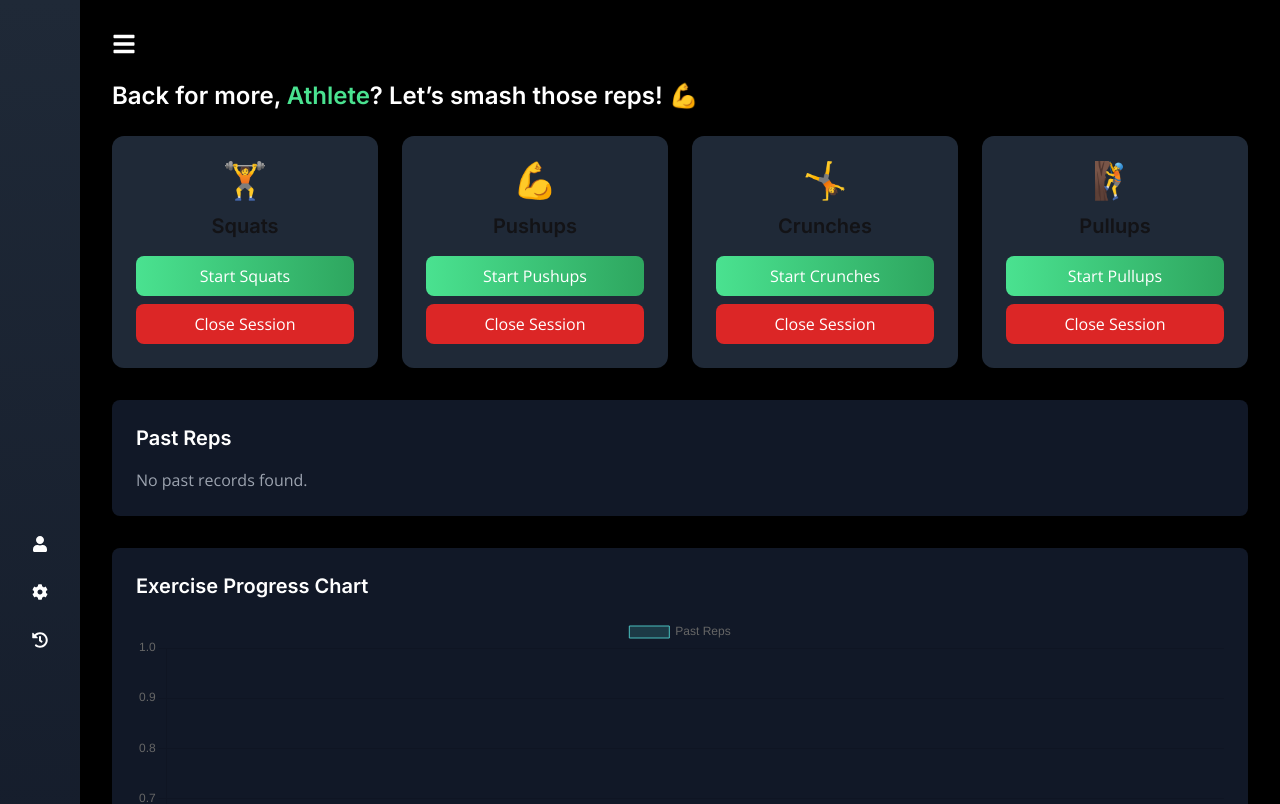
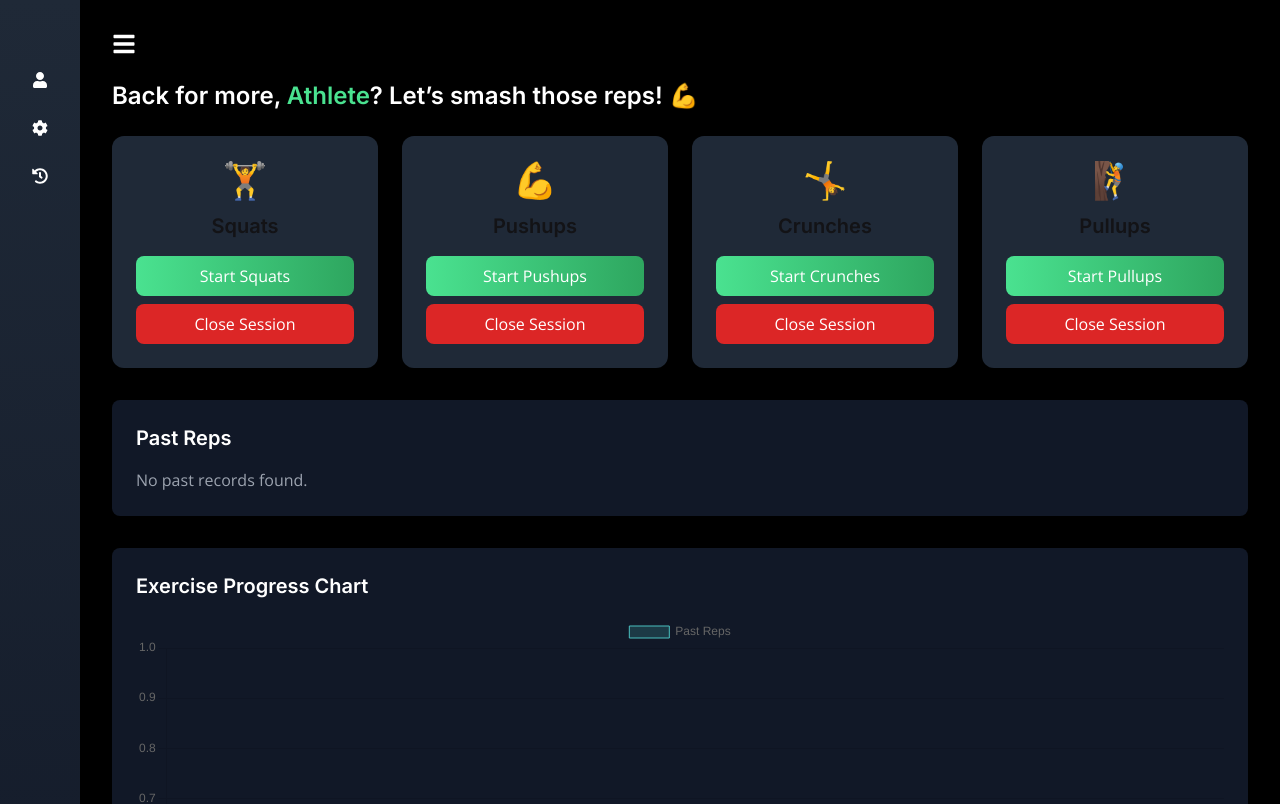
Before and after one commit to soumyamakkar/Bajaj_Finserv_HACKATHON, a React (Create React App) app in the folder frontend/: page /dashboard in a window 1280 px wide. Shown: the top 804 px of the page. Built offline with nearby package versions, Linux system fonts and the light colour scheme; the HTML template or start-up script is replaced by a standard one.

Commit message:
mini fix

```diff
--- a/frontend/src/pages/Dashboard.jsx
+++ b/frontend/src/pages/Dashboard.jsx
@@ -126,7 +126,7 @@ const Dashboard = () => {
           Dashboard
         </h2>
         <nav className="flex flex-col flex-1">
-            <ul className="space-y-4 flex-1 flex flex-col justify-center">
+            <ul className="mt-10 space-y-4 flex-1 flex flex-col">
             {[
               { name: "Profile", icon: <FaUser /> },
               { name: "Settings", icon: <FaCog /> },
```
